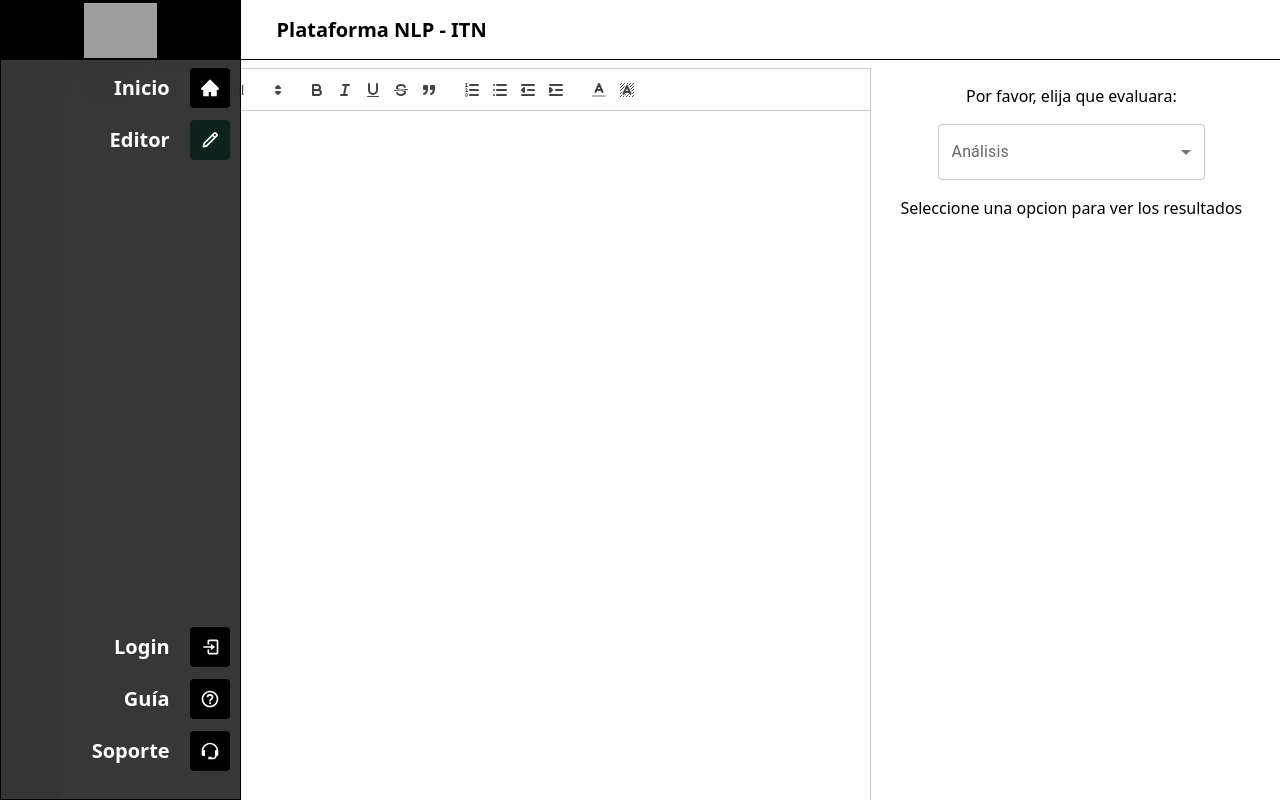
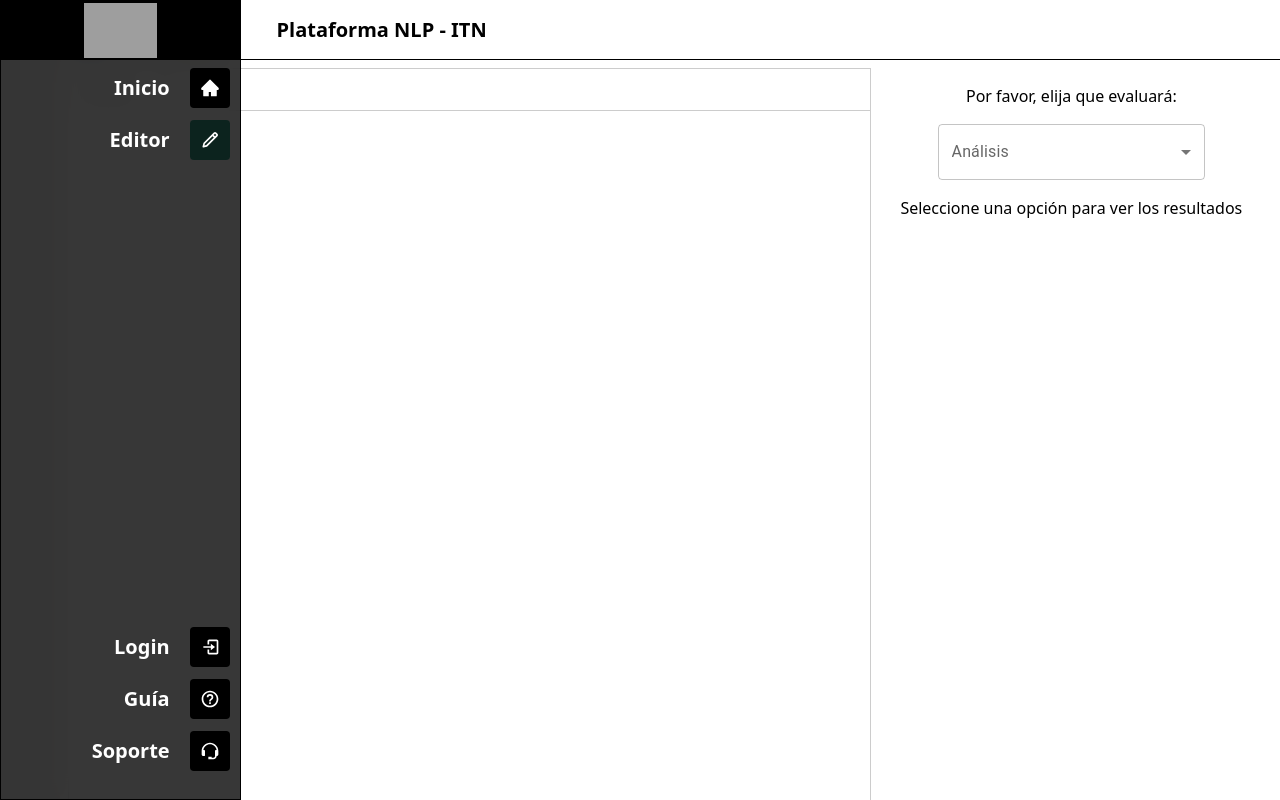
Before and after one commit to maxponmar/proyecto_tesis_msc_nlp, a React (Vite) app in the folder FrontEnd/Plataforma_NLP.ReactUI/: page /texteditor in a window 1280 px wide. Built offline with nearby package versions, Linux system fonts and the light colour scheme; grey boxes are pictures that could not be loaded; the HTML template or start-up script is replaced by a standard one.

Commit message:
Se quitan headers y ajustes visuales

```diff
--- a/FrontEnd/Plataforma_NLP.ReactUI/src/pages/texteditor/TextEditor.jsx
+++ b/FrontEnd/Plataforma_NLP.ReactUI/src/pages/texteditor/TextEditor.jsx
@@ -13,6 +13,8 @@ export default function TextEditor() {
 
   const [totalCommonWords, setTotalCommonWords] = useState(0);
   const [totalRepeatedWords, setTotalRepeatedWords] = useState(0);
+
+  const [showResults, setShowResults] = useState(false);
 
   const [selectedOption, setSelectedOption] = useState({
     section: '',
@@ -54,6 +56,8 @@ export default function TextEditor() {
 
       setUserInput(highlightData.highlightedText);
       setLastFetch(Date.now());
+
+      setShowResults(texto.length > 0 && selectedOption.section.length > 0);
     }
   }, [debouncedInput, lastFetch]);
 
@@ -64,9 +68,8 @@ export default function TextEditor() {
   }, [userInput]);
 
   return (
-    <div className="relative h-screen w-full bg-white p-2">
-      <div className="h-full w-full flex items-center justify-center">
-        <div className="relative h-full w-2/3 flex flex-col items-center justify-center">
+    <div className="h-screen w-full bg-white p-2 flex items-center justify-center">
+      <div className="h-full w-2/3 flex flex-col items-center justify-center">
         <ReactQuill
           className="h-full w-full"
           theme="snow"
@@ -78,7 +81,7 @@ export default function TextEditor() {
       </div>
       <div className="relative h-full w-1/3 flex flex-col items-center justify-start gap-4 text-center">
         <AnalysisSelector selectedOption={selectedOption} setSelectedOption={setSelectedOption} />
-          {selectedOption.section ? (
+        {showResults > 0 ? (
           <AnalysisResults
             analyses={analysisResult}
             commonWords={totalCommonWords}
@@ -86,9 +89,8 @@ export default function TextEditor() {
             selectedOptionLimits={selectedOption}
           />
         ) : (
-            <p>Seleccione una opcion para ver los resultados</p>
+          <p>Seleccione una opción para ver los resultados</p>
         )}
-        </div>
       </div>
     </div>
   );
--- a/FrontEnd/Plataforma_NLP.ReactUI/src/pages/texteditor/components/AnalysisSelector.jsx
+++ b/FrontEnd/Plataforma_NLP.ReactUI/src/pages/texteditor/components/AnalysisSelector.jsx
@@ -8,7 +8,7 @@ export default function AnalysisSelector({ selectedOption, setSelectedOption })
 
   return (
     <div className="w-2/3">
-      <p className="my-4">Por favor, elija que evaluara:</p>
+      <p className="my-4">Por favor, elija que evaluará:</p>
       <FormControl fullWidth>
         <InputLabel>Análisis</InputLabel>
         <Select value={selectedOption.section ?? '0'} label="Análisis" onChange={handleChange}>
--- a/FrontEnd/Plataforma_NLP.ReactUI/src/pages/texteditor/components/Options.js
+++ b/FrontEnd/Plataforma_NLP.ReactUI/src/pages/texteditor/components/Options.js
@@ -1,17 +1,17 @@
 export const editorHeaderModules = {
   toolbar: [
-    [{ header: [1, 2, 3, 4, 5, 6, false] }],
-    [{ size: [] }],
-    ['bold', 'italic', 'underline', 'strike', 'blockquote'],
-    [{ list: 'ordered' }, { list: 'bullet' }, { indent: '-1' }, { indent: '+1' }],
-    [
-      {
-        color: ['black', 'red', 'blue', 'yellow'],
-      },
-      {
-        background: ['black', 'red', 'blue', 'yellow'],
-      },
-    ],
+    // [{ header: [1, 2, 3, 4, 5, 6, false] }],
+    [{ size: ['normal'] }],
+    // ['bold', 'italic', 'underline', 'strike', 'blockquote'],
+    // [{ list: 'ordered' }, { list: 'bullet' }, { indent: '-1' }, { indent: '+1' }],
+    // [
+    //   {
+    //     color: ['black', 'red', 'blue', 'yellow'],
+    //   },
+    //   {
+    //     background: ['black', 'red', 'blue', 'yellow'],
+    //   },
+    // ],
   ],
 };
 
```
Lines whose indentation alone changed are shown as unchanged.
